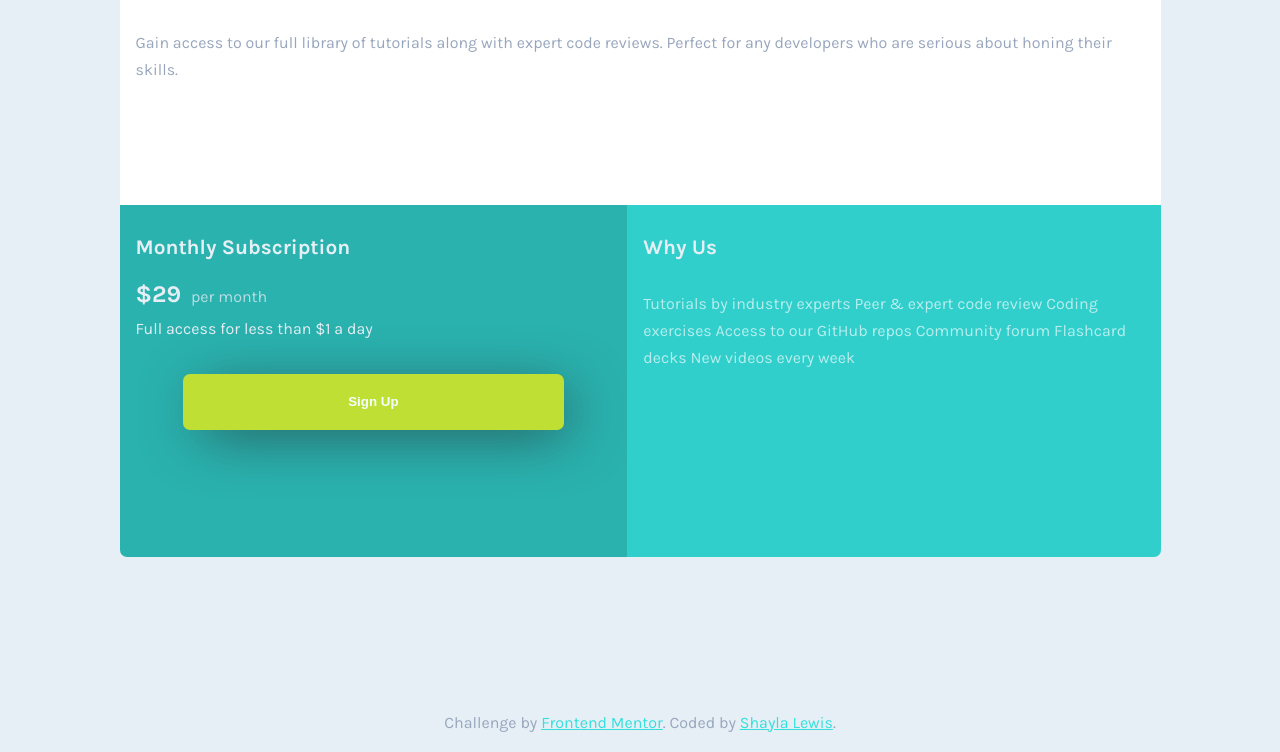
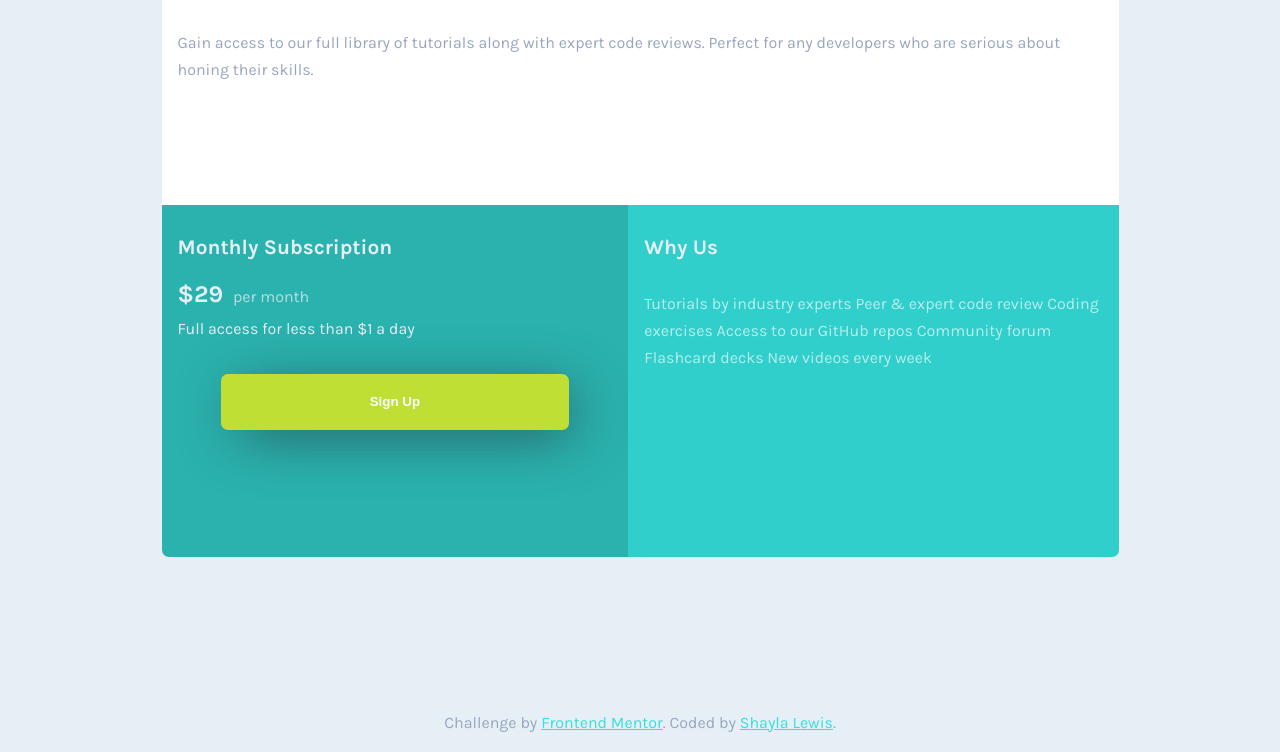
Before and after one commit to shaylalewis/single-price, a plain HTML site: page index.html in a window 1280 px wide. Shown: the part 139-891 px from the top of the page. Drawn offline with Linux system fonts and the light colour scheme.

Commit message:
Update style.css
Updated max-width

```diff
--- a/Misc/style.css
+++ b/Misc/style.css
@@ -7,7 +7,7 @@
 }
 
 body {
-        font-family: 'Karla', sans-serif;
+  font-family: "Karla", sans-serif;
   font-size: 16px;
   margin: 1rem;
   background-color: #e6eff6;
@@ -92,7 +92,7 @@
   padding: 1rem;
   width: fit-content;
   min-width: 400px;
-        max-width: 1073px;
+  max-width: 989px;
   margin: 0 auto;
 }
 
```
Lines whose indentation alone changed are shown as unchanged.
